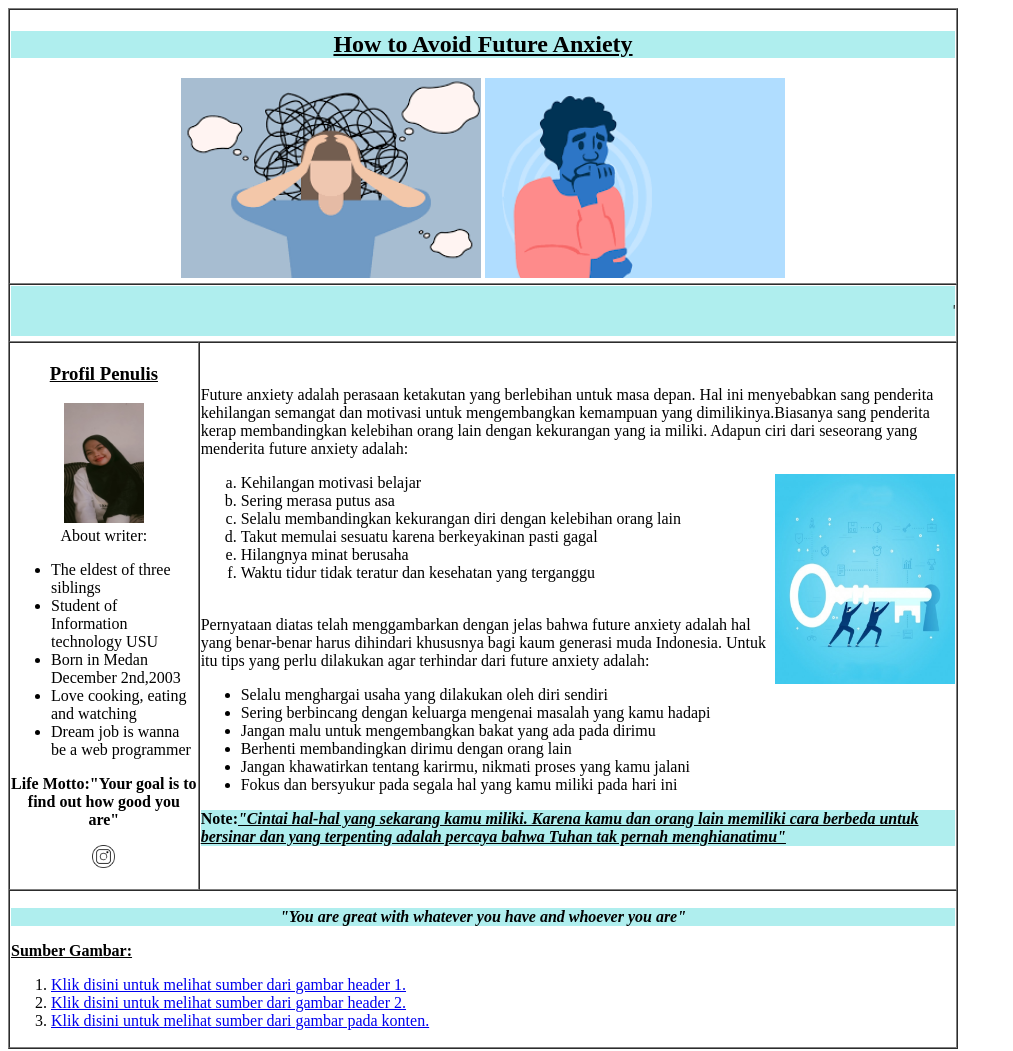
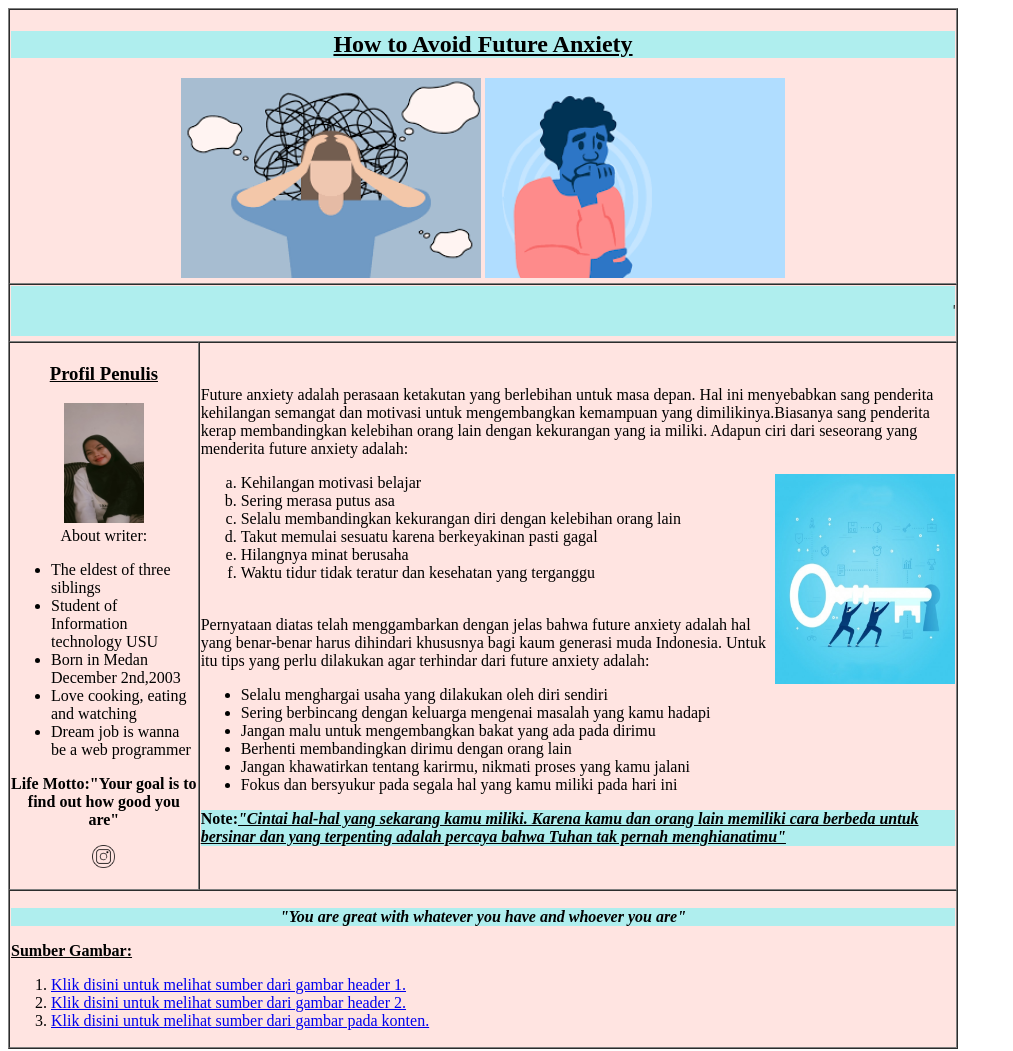
Before and after one commit to HelloitsMutiaa/HelloitsMutiaa.github.io, a plain HTML site: page index.html in a window 1280 px wide. Shown: the whole page, without its empty margins (0-1013 px from the left). Drawn offline with Linux system fonts and the light colour scheme.

Commit message:
Update index.html

```diff
--- a/index.html
+++ b/index.html
@@ -4,7 +4,7 @@
        <title> future anxiety</title>
    </head>
    <body>
-       <table border="1" cellspacing="0" width="950px">
+       <table border="1" cellspacing="0" width="950px" style="background-color:mistyrose;">
            <tr>
                <td colspan="2" align="center"><p><h2 style="background-color: paleturquoise;"><b><u>How to Avoid Future Anxiety</b></u></h2><image src="future anxiety image.png"alt="future anxiety image"width="300"height="200"> <image src="anxiety.png"alt="anxiety pict"width="300"height="200"</p></td>
            </tr>
```
